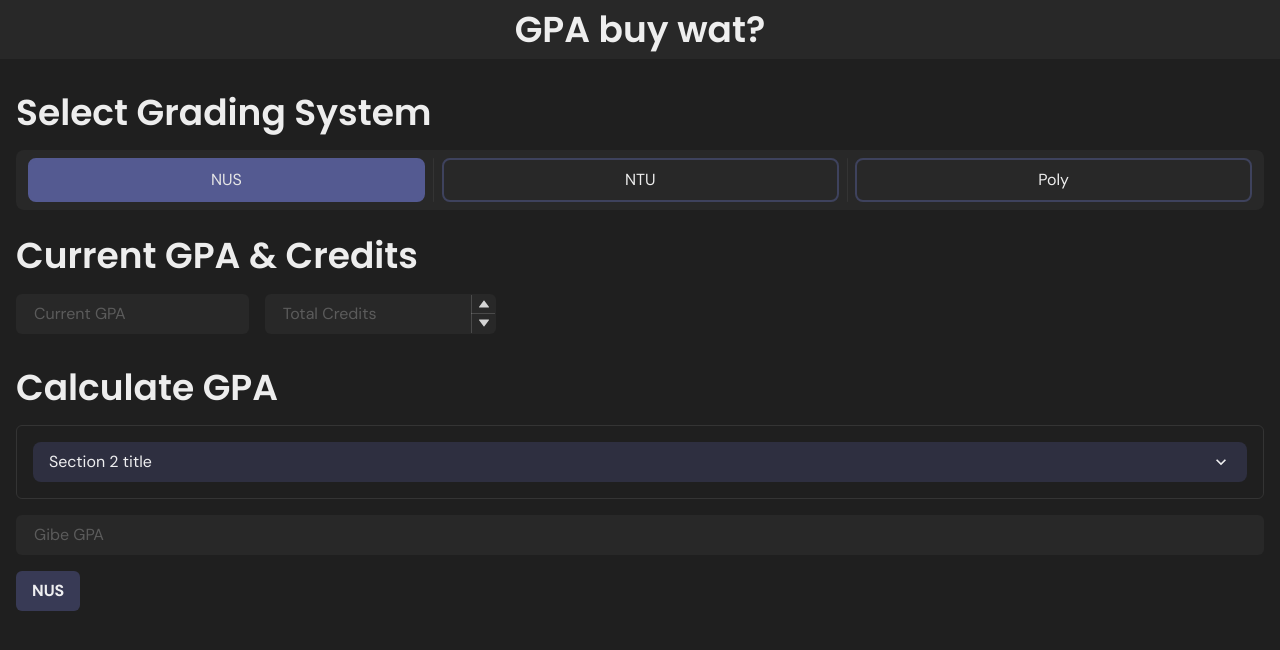
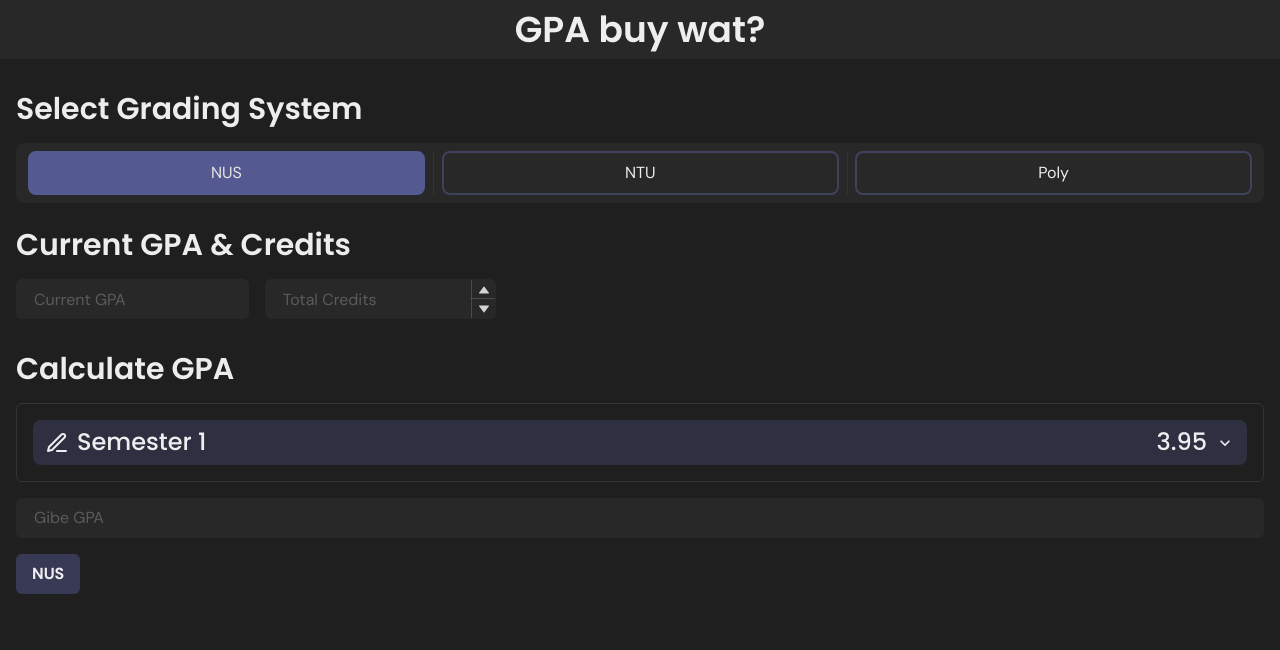
Before and after one commit to PuttTim/gpa-buy-wat, a React (Vite) app: page / in a window 1280 px wide. Shown: the top 650 px of the page. Built offline with nearby package versions, Linux system fonts and the light colour scheme.

Commit message:
✨ Created Module Group & Module Fields

```diff
--- a/src/Theme.ts
+++ b/src/Theme.ts
@@ -31,6 +31,10 @@
         red: {
             400: "#FF5959",
         },
+        customRed: {
+            100: "#8f3c3c",
+            500: "#FF5959",
+        },
         customGrey: {
             100: "#1f1f1f",
             500: "#282828",
@@ -58,6 +62,12 @@
                 focusBorderColor: "customIndigo.500",
             },
         },
+        Select: {
+            defaultProps: {
+                variant: "filled",
+                focusBorderColor: "customIndigo.500",
+            },
+        },
         Heading: {
             baseStyle: {
                 fontWeight: "semibold",
--- a/src/pages/Calculator.tsx
+++ b/src/pages/Calculator.tsx
@@ -7,17 +7,23 @@
     Box,
     Button,
     Card,
+    Center,
+    Editable,
     Heading,
     HStack,
+    Icon,
+    IconButton,
     Input,
     NumberDecrementStepper,
     NumberIncrementStepper,
     NumberInput,
     NumberInputField,
     NumberInputStepper,
+    Select,
     VStack,
 } from "@chakra-ui/react"
 import { useEffect, useState } from "react"
+import { Edit3, Trash2 } from "react-feather"
 import { SelectSystem } from "../components/SelectSystem"
 import { CalculationData } from "../interfaces/CalculationData"
 import { PolyGrade, UniGrade } from "../interfaces/Grade"
@@ -45,13 +51,20 @@
         console.log(calculationData, "calculationData")
 
         console.log(systemIndex, "systemIndex")
+
+        console.log(Object.keys(UniGrade))
+        console.log(Object.values(UniGrade))
     }, [systemIndex, calculationData])
 
     return (
         <VStack spacing="16px" align="start">
-            <Heading pt="8px">Select Grading System</Heading>
+            <Heading pt="8px" fontSize="3xl">
+                Select Grading System
+            </Heading>
             <SelectSystem setIndex={setSystemIndex} />
-            <Heading pt="8px">Current GPA & Credits</Heading>
+            <Heading pt="8px" fontSize="3xl">
+                Current GPA & Credits
+            </Heading>
             <HStack spacing="16px">
                 <Input
                     w="50%"
@@ -83,29 +96,101 @@
                     </NumberInputStepper>
                 </NumberInput>
             </HStack>
-            <Heading pt="16px">Calculate GPA</Heading>
+            <Heading pt="16px" fontSize="3xl">
+                Calculate GPA
+            </Heading>
             <Card
                 w="100%"
                 p="16px"
                 bg="customGrey.100"
                 borderColor="customGrey.900"
                 variant="outline">
-                <Accordion allowMultiple>
+                <Accordion allowMultiple defaultValue={1}>
                     <AccordionItem border="none">
-                        <>
-                            <AccordionButton
-                                bg="customIndigo.150"
-                                borderRadius={8}
-                                _hover={{ bg: "customIndigo.250" }}>
-                                <Box as="span" flex="1" textAlign="left">
-                                    Section 2 title
-                                </Box>
-                                <AccordionIcon />
-                            </AccordionButton>
-                        </>{" "}
+                        <AccordionButton
+                            py="8px"
+                            px="12px"
+                            bg="customIndigo.150"
+                            borderRadius={8}
+                            _hover={{ bg: "customIndigo.250" }}
+                            _active={{ bg: "customIndigo.150" }}>
+                            <HStack w="100%" justifyContent="space-between">
+                                <Center gap="8px">
+                                    <IconButton
+                                        variant="unstyled"
+                                        size="xs"
+                                        onClick={() => {
+                                            console.log(
+                                                "edit group name clicked",
+                                            )
+                                        }}
+                                        icon={<Edit3 />}
+                                        m={0}
+                                        aria-label={""}
+                                    />
+                                    <Heading fontSize="2xl" fontWeight="medium">
+                                        Semester 1
+                                    </Heading>
+                                </Center>
+                                <Center gap="8px">
+                                    <Heading fontSize="2xl" fontWeight="medium">
+                                        3.95
+                                    </Heading>
+                                    <AccordionIcon />
+                                </Center>
+                            </HStack>
+                        </AccordionButton>
+
                         <AccordionPanel bg="customGrey.100">
-                            <Box w="200px" h="500px">
-                                AAAAAa
+                            <Box w="100%" h="auto" mb="16px">
+                                Enter Module Name
+                                <HStack gap="8px" justifyContent="space-around">
+                                    <Select
+                                        onChange={e => {
+                                            console.log(e.target.value)
+                                        }}>
+                                        {systemIndex === 2
+                                            ? Object.keys(PolyGrade).map(
+                                                  (key, index) => (
+                                                      <option
+                                                          key={index}
+                                                          value={
+                                                              PolyGrade[
+                                                                  key as keyof typeof PolyGrade
+                                                              ]
+                                                          }>
+                                                          {key}
+                                                      </option>
+                                                  ),
+                                              )
+                                            : Object.keys(UniGrade).map(
+                                                  (key, index) => (
+                                                      <option
+                                                          key={index}
+                                                          value={
+                                                              UniGrade[
+                                                                  key as keyof typeof UniGrade
+                                                              ]
+                                                          }>
+                                                          {key}
+                                                      </option>
+                                                  ),
+                                              )}
+                                    </Select>
+                                    <Input type="number" />
+                                    <IconButton
+                                        bg="customRed.100"
+                                        variant="solid"
+                                        p="8px"
+                                        size="md"
+                                        _hover={{ bg: "customRed.500" }}
+                                        _active={{ bg: "customRed.100" }}
+                                        icon={<Trash2 />}
+                                        aria-label={""}></IconButton>
+                                </HStack>
+                            </Box>
+                            <Box w="100%" h="autopx">
+                                Enter Module Name
                             </Box>
                         </AccordionPanel>
                     </AccordionItem>
```
